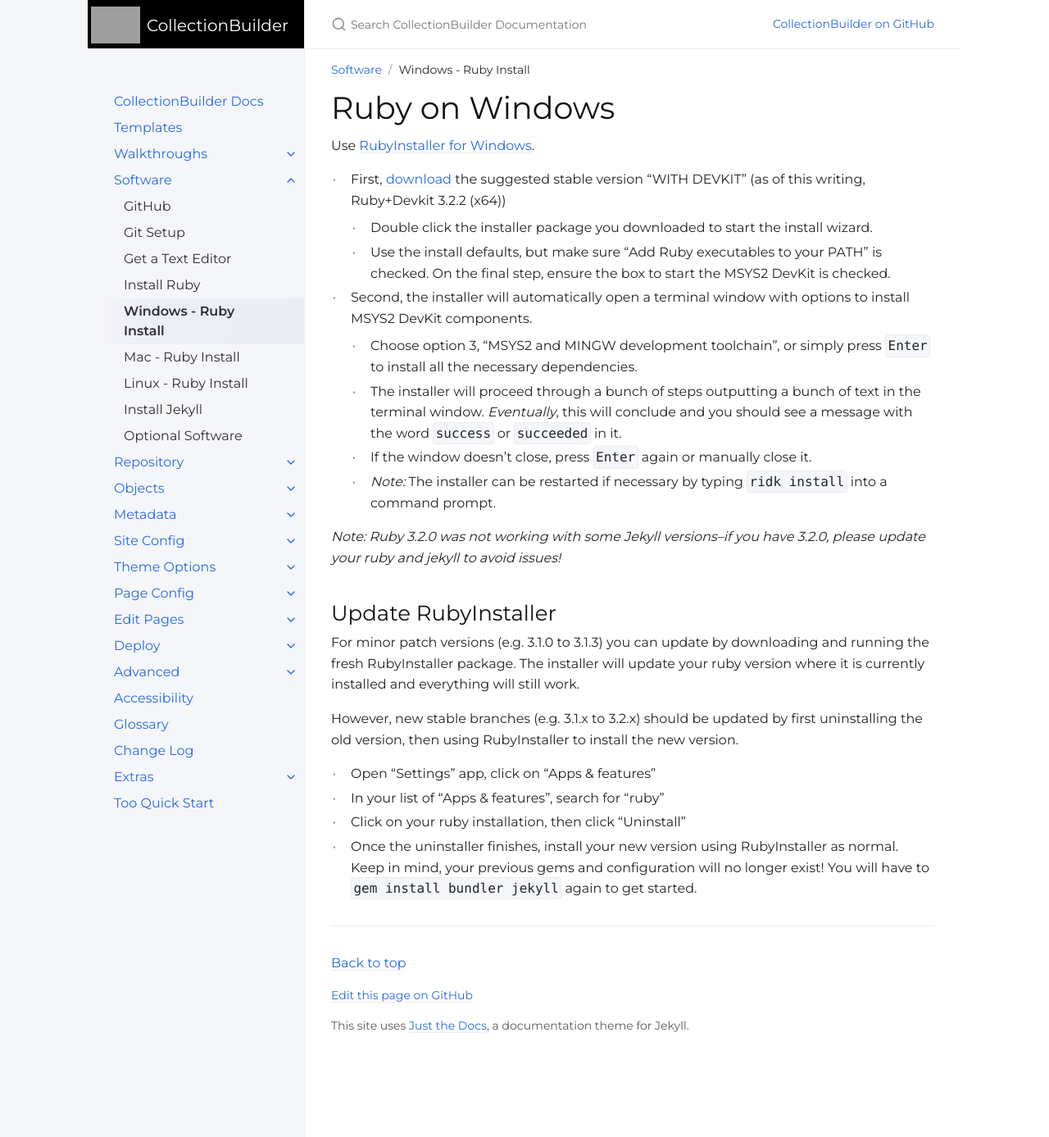
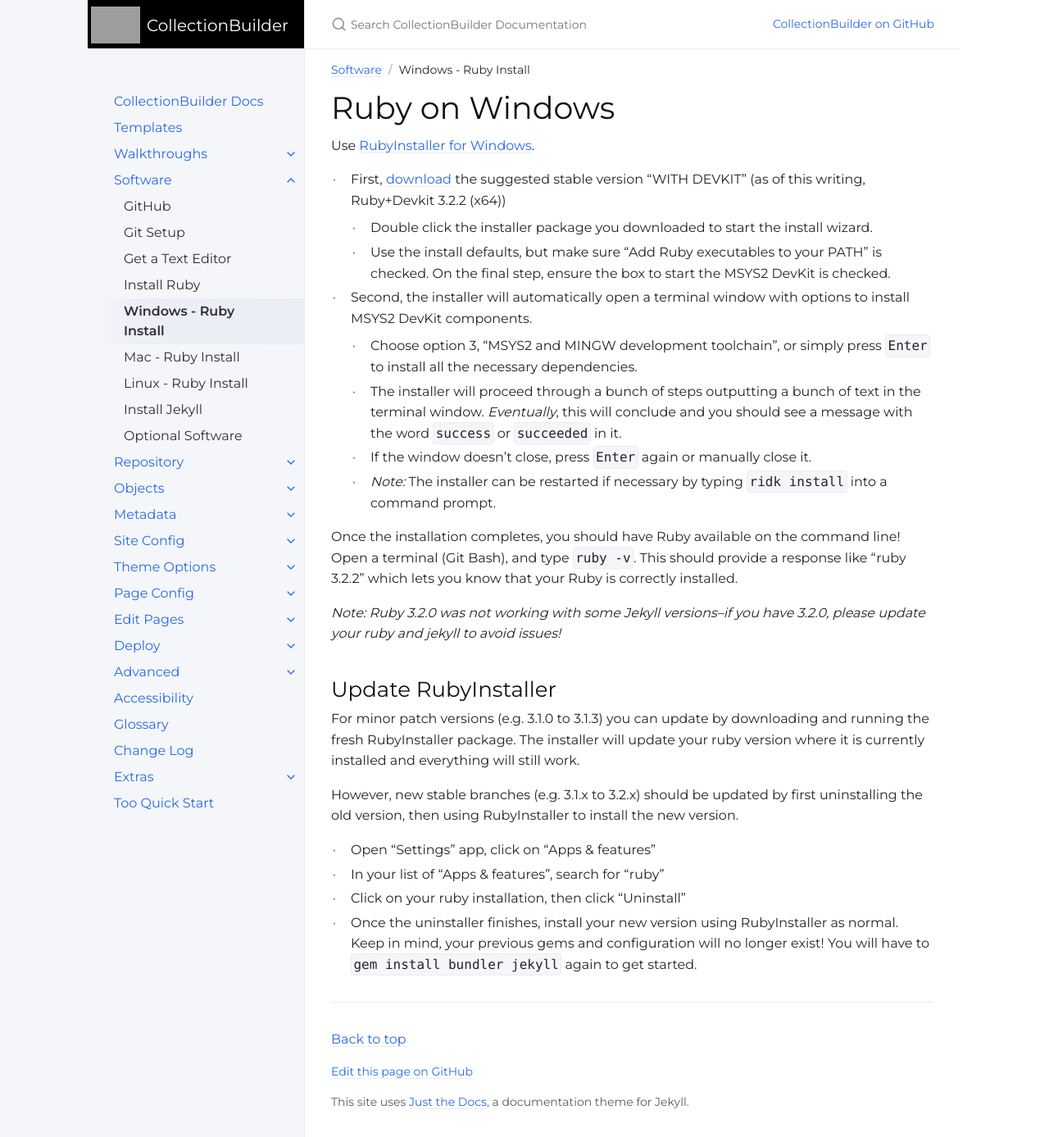
Before and after one commit to CollectionBuilder/cb-docs, a Jekyll site: the page built from docs/software/ruby_windows.md, in a window 1280 px wide and 1387 px high. Shown: the whole window at 82% size. Built offline with Jekyll 4.4.1, drawn with Linux system fonts in a browser that asks for light colours; comment, search, counter and statistics services are not loaded.

Commit message:
add check ruby version to windows instructions

```diff
--- a/docs/software/ruby_windows.md
+++ b/docs/software/ruby_windows.md
@@ -17,6 +17,10 @@ Use [RubyInstaller for Windows](https://rubyinstaller.org/){:target="_blank" rel
     - If the window doesn't close, press `Enter` again or manually close it.
     - *Note:* The installer can be restarted if necessary by typing `ridk install` into a command prompt.
 
+Once the installation completes, you should have Ruby available on the command line!
+Open a terminal (Git Bash), and type `ruby -v`.
+This should provide a response like "ruby 3.2.2" which lets you know that your Ruby is correctly installed.
+
 *Note: Ruby 3.2.0 was not working with some Jekyll versions--if you have 3.2.0, please update your ruby and jekyll to avoid issues!*
 
 ## Update RubyInstaller
```
